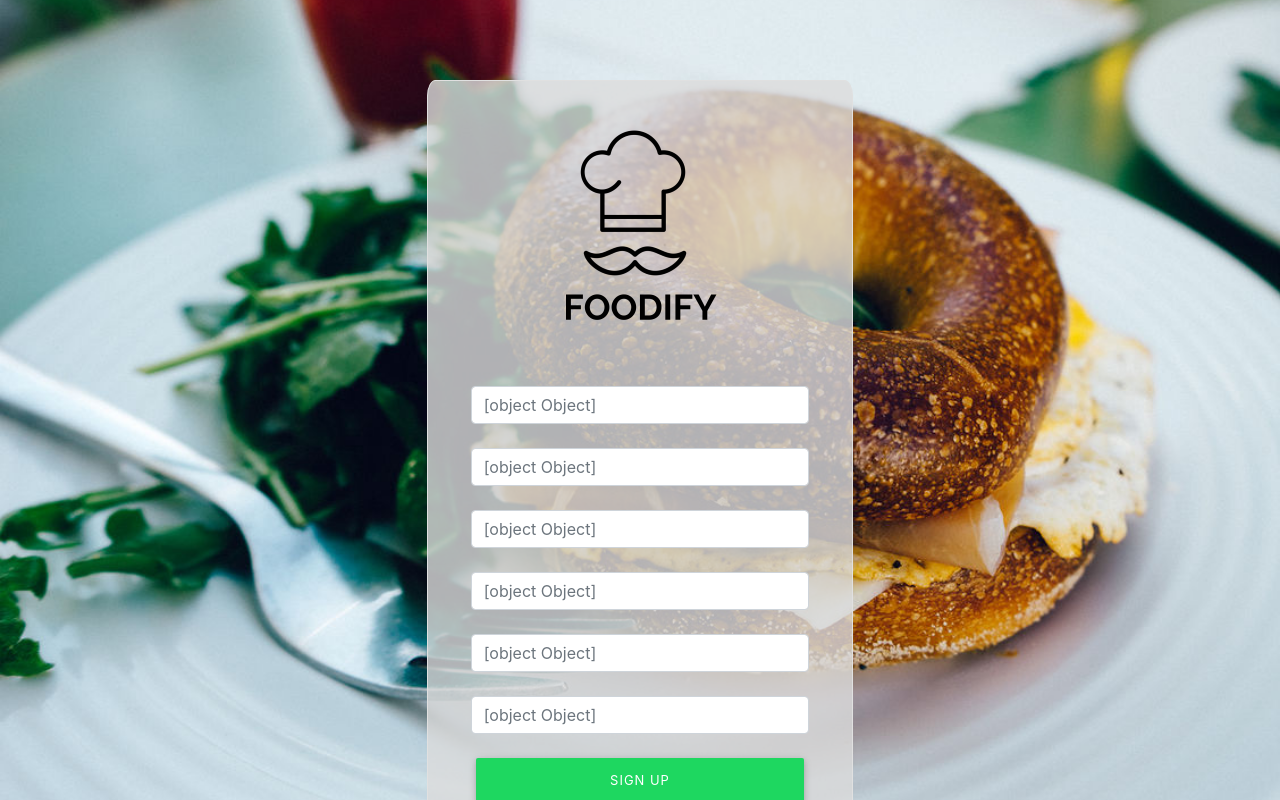
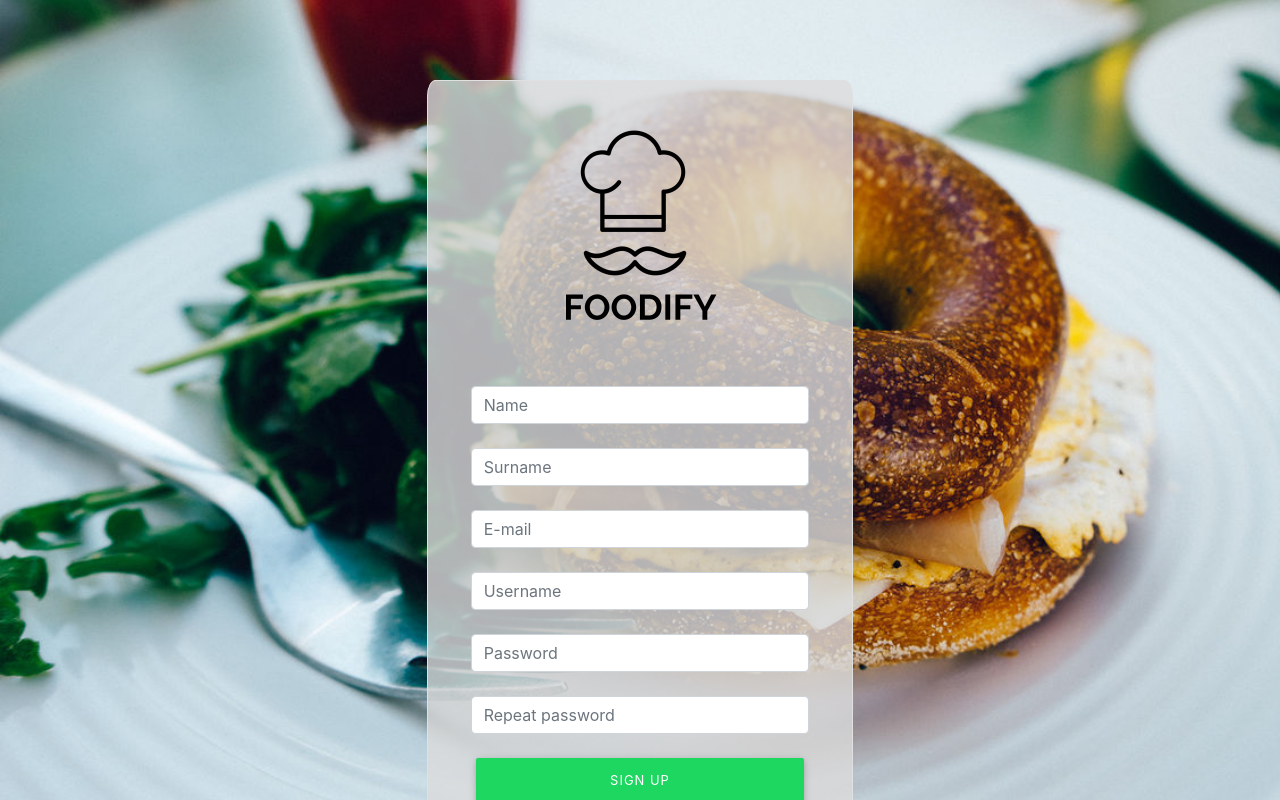
Before and after one commit to PopClom/paw-2019a-2-front, a React (Create React App) app: page /register in a window 1280 px wide. Built offline with nearby package versions, Linux system fonts and the light colour scheme.

Commit message:
t() esta vivo

```diff
--- a/src/components/IngredientRow.js
+++ b/src/components/IngredientRow.js
@@ -3,9 +3,10 @@ import {Link} from "react-router-dom";
 import {Button, Card} from "react-bootstrap";
 import {Trans} from "react-i18next";
 import {FontAwesomeIcon} from "@fortawesome/react-fontawesome";
-import {faEdit, faTrash} from "@fortawesome/free-solid-svg-icons";
+import {faEdit, faPlusCircle, faTrash} from "@fortawesome/free-solid-svg-icons";
 import EditIngredientAmountModal from "./EditIngredientAmountModal";
 import ConfirmationModal from "./ConfirmationModal";
+import TooltipHover from "./TooltipHover";
 
 class IngredientRow extends React.Component {
     constructor(props) {
@@ -26,14 +27,18 @@ class IngredientRow extends React.Component {
                 </div>
                 <div className="float-right">
                     <div className="float-right">
-                        <button className="bg-transparent delete-btn" onClick={() => {this.props.toggleDeleteModal(); this.props.setSelectedIngredient(ingredient);}}>
-                            <FontAwesomeIcon icon={faTrash} className="delete-ingredient-icon" size="2x"/>
-                        </button>
+                        <TooltipHover placement="top" message={<Trans>ingredient.delete</Trans>} icon={
+                            <button className="bg-transparent delete-btn" onClick={() => {this.props.toggleDeleteModal(); this.props.setSelectedIngredient(ingredient);}}>
+                                <FontAwesomeIcon icon={faTrash} className="delete-ingredient-icon" size="2x"/>
+                            </button>}
+                        />
                     </div>
                     <div className="float-right">
-                        <button className="bg-transparent delete-btn" onClick={() => {this.props.toggleEditModal(); this.props.setSelectedIngredient(ingredient);}}>
-                            <FontAwesomeIcon icon={faEdit} className="edit-ingredient-icon" size="2x"/>
-                        </button>
+                        <TooltipHover placement="top" message={<Trans>ingredient.editAmount</Trans>} icon={
+                            <button className="bg-transparent delete-btn" onClick={() => {this.props.toggleEditModal(); this.props.setSelectedIngredient(ingredient);}}>
+                                <FontAwesomeIcon icon={faEdit} className="edit-ingredient-icon" size="2x"/>
+                            </button>}
+                        />
                     </div>
                 </div>
                 <div className="float-right">
--- a/src/components/IngredientSelector.js
+++ b/src/components/IngredientSelector.js
@@ -91,8 +91,8 @@ class IngredientSelector extends React.Component {
                                 value={this.props.ingredients[index] === undefined ? '' : this.props.ingredients[index]}
                                 onChange={value => this.onSelectChange(value, index)}
                                 options={this.state.allIngredients}
-                                getOptionLabel={(ingredient) => <Trans>ingredient.name</Trans>}
-                                getOptionValue={(ingredient) => ingredient.name}
+                                getOptionLabel={(ingredient) => <Trans>{ingredient.name}</Trans>}
+                                getOptionValue={(ingredient) => <Trans>{ingredient.name}</Trans>}
                                 placeholder={<Trans>ingredient.select</Trans>}/>
                         </div>
                         <div className="new-recipe-ingredient-amount">
--- a/src/constants/i18n.js
+++ b/src/constants/i18n.js
@@ -148,6 +148,8 @@ i18n
                     "ingredient.maximum.amount": "The amount can't be greater than 1,000,000,000",
                     "ingredient.select": "Select ingredient",
                     "ingredient.selectMulti": "Select ingredients",
+                    "ingredient.editAmount": "Edit amount",
+                    "ingredient.delete": "Delete ingredient",
 
                     "expiration.error": "The confirmation mail has expired",
 
@@ -450,6 +452,8 @@ i18n
                     "ingredient.maximum.amount": "La cantidad no puede ser mayor a 1,000,000,000",
                     "ingredient.select": "Seleccionar ingrediente",
                     "ingredient.selecMulti": "Seleccionar ingredientes",
+                    "ingredient.editAmount": "Editar la cantidad",
+                    "ingredient.delete": "Eliminar ingrediente",
 
                     "expiration.error": "El mail de confirmacion ha expirado",
 
--- a/src/views/Login.js
+++ b/src/views/Login.js
@@ -1,5 +1,5 @@
 import React from 'react';
-import {Trans} from 'react-i18next';
+import {withTranslation, Trans} from 'react-i18next';
 import foodifyImage from '../assets/img/foodify.png';
 import {Link} from "react-router-dom";
 import {handleInputChange} from "../helpers";
@@ -40,10 +40,10 @@ class Login extends React.Component {
                     <img className="logo" src={foodifyImage} alt="LOGO"/>
 
                     <input type="text" name="username" className="form-control mb-4"
-                           placeholder={<Trans>User.username</Trans>} onChange={this.handleInputChange}/>
+                           placeholder={t('User.username')} onChange={this.handleInputChange}/>
 
                     <input type="password" name="password" className="form-control mb-4"
-                           placeholder={<Trans>User.password</Trans>} onChange={this.handleInputChange}/>
+                           placeholder={t('User.password')} onChange={this.handleInputChange}/>
 
                     {this.state.loginError === true &&
                     <p className="form-text text-muted mb-4 error-text" element="small"><Trans>signInError</Trans></p>}
@@ -75,4 +75,7 @@ class Login extends React.Component {
     }
 }
 
-export default Login;
+const Extended = withTranslation()(Login);
+Extended.static = Login.static;
+
+export default Extended;
--- a/src/views/Register.js
+++ b/src/views/Register.js
@@ -1,5 +1,5 @@
 import React from 'react';
-import {Trans} from 'react-i18next';
+import {withTranslation, Trans} from 'react-i18next';
 import foodifyImage from '../assets/img/foodify.png';
 import {validateRegisterFields} from "../helpers/validations";
 import {Button, Form} from "react-bootstrap";
@@ -51,7 +51,7 @@ class Register extends React.Component {
 
                             {/*First name*/}
                             <Form.Row >
-                                <Form.Control placeholder={<Trans>User.name</Trans>}
+                                <Form.Control placeholder={t('User.name')}
                                               type="text" name="firstName" maxLength="100"
                                               className="form-control mb-4 register-login-input"
                                               onChange={handleChange}
@@ -66,7 +66,7 @@ class Register extends React.Component {
 
                             {/*Last name*/}
                             <Form.Row >
-                                <Form.Control placeholder={<Trans>User.surname</Trans>}
+                                <Form.Control placeholder={t('User.surname')}
                                               type="text" name="lastName" maxLength="100"
                                               className="form-control mb-4 register-login-input"
                                               onChange={handleChange}
@@ -81,7 +81,7 @@ class Register extends React.Component {
 
                             {/*E-mail*/}
                             <Form.Row >
-                                <Form.Control placeholder={<Trans>User.email</Trans>}
+                                <Form.Control placeholder={t('User.email')}
                                               type="text" name="email" maxLength="100"
                                               className="form-control mb-4 register-login-input"
                                               onChange={handleChange}
@@ -96,7 +96,7 @@ class Register extends React.Component {
 
                             {/*username*/}
                             <Form.Row >
-                                <Form.Control placeholder={<Trans>User.username</Trans>}
+                                <Form.Control placeholder={t('User.username')}
                                               type="text" name="username" maxLength="40"
                                               className="form-control mb-4 register-login-input"
                                               onChange={handleChange}
@@ -111,7 +111,7 @@ class Register extends React.Component {
 
                             {/*Password*/}
                             <Form.Row>
-                                <Form.Control placeholder={<Trans>User.password</Trans>}
+                                <Form.Control placeholder={t('User.password')}
                                               type="password" name="password" maxLength="100"
                                               className="form-control mb-4 register-login-input"
                                               onChange={handleChange}
@@ -126,7 +126,7 @@ class Register extends React.Component {
 
                             {/*Repeat password*/}
                             <Form.Row>
-                                <Form.Control placeholder={<Trans>User.repeatPassword</Trans>}
+                                <Form.Control placeholder={t('User.repeatPassword')}
                                               type="password" name="repeatPassword" maxLength="100"
                                               className="form-control mb-4 register-login-input"
                                               onChange={handleChange}
@@ -154,4 +154,7 @@ class Register extends React.Component {
     }
 }
 
-export default Register;
+const Extended = withTranslation()(Register);
+Extended.static = Register.static;
+
+export default Extended;
```
Also changed, not shown: src/views/RecipeEditor.js (+9 -7 lines).
